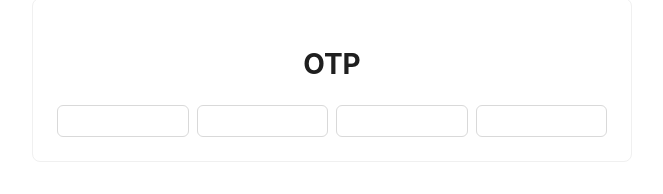
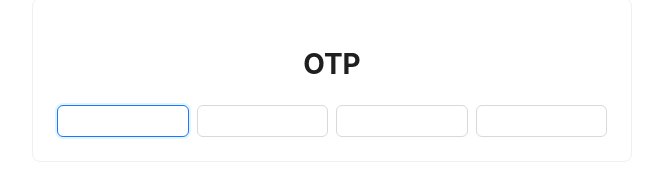
Before and after one commit to taufik69/oreby_dashboard, a React (Vite) app: page /otp/1 in a window 1280 px wide. Shown: the part 322-516 px from the top of the page, without its empty margins (308-971 px from the left). Built offline with nearby package versions, Linux system fonts and the light colour scheme.

Commit message:
@add features when completing input value then automatic switch next input field

```diff
--- a/src/Component/OtpMatch/OTP.jsx
+++ b/src/Component/OtpMatch/OTP.jsx
@@ -12,28 +12,34 @@ const OTP = () => {
   const navigate = useNavigate();
   const params = useParams();
   const [loading, setloading] = useState(false);
-  const [inputnumber, setinputnumber] = useState(null);
+  const [otp, setotp] = useState(new Array(4).fill(""));
+  const inputRef = useRef([]);
 
-  const inputRef = useRef([]);
-  console.log(inputRef.current);
+  useEffect(() => {
+    if (inputRef.current[0]) {
+      inputRef.current[0].focus();
+    }
+  }, []);
 
   /**
-   * todo : HandleClick function apply in input filed
+   * todo : HandleInputChange machanisim
    */
 
-  // const HandleClick = () => {
-  //   console.log("hello from click");
-  // };
+  const HandleInputChange = (e, index) => {
+    let value = e.target.value;
+    if (isNaN(value)) return;
 
-  /**
-   * todo : HandlekeyDown function apply in input filed
-   */
+    const newOtp = [...otp];
+    newOtp[index] = value.substring(value.length - 1);
+    setotp(newOtp);
+    // now the otp is apart form each other , now join the all given otp
+    let combineOtp = newOtp.join("");
 
-  // const HandlekeyDown = () => {
-  //   console.log("hello from key down");
-  // };
-
-  // check the given otp and match the otp in the database
+    // check input field and move cursor or focus  next input field
+    if (value && index < otp.length - 1 && inputRef.current[index + 1]) {
+      inputRef.current[index + 1].focus();
+    }
+  };
 
   return (
     <>
@@ -47,10 +53,13 @@ const OTP = () => {
       >
         <h1>OTP </h1>
         <Space>
-          {[1, 2, 3, 4].map((item, index) => (
+          {otp.map((item, index) => (
             <Input
-              name="otp4"
+              key={index}
+              name={`input`}
+              maxLength={1}
               ref={(input) => (inputRef.current[index] = input)}
+              onChange={(e) => HandleInputChange(e, index)}
             />
           ))}
         </Space>
```
